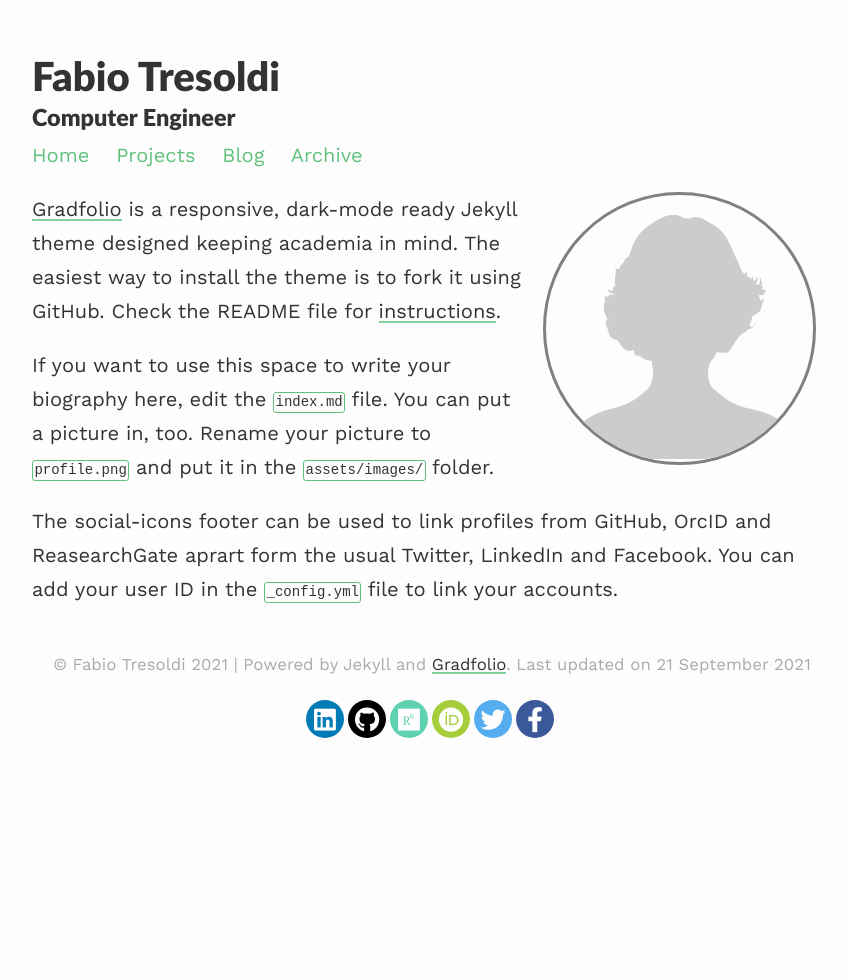
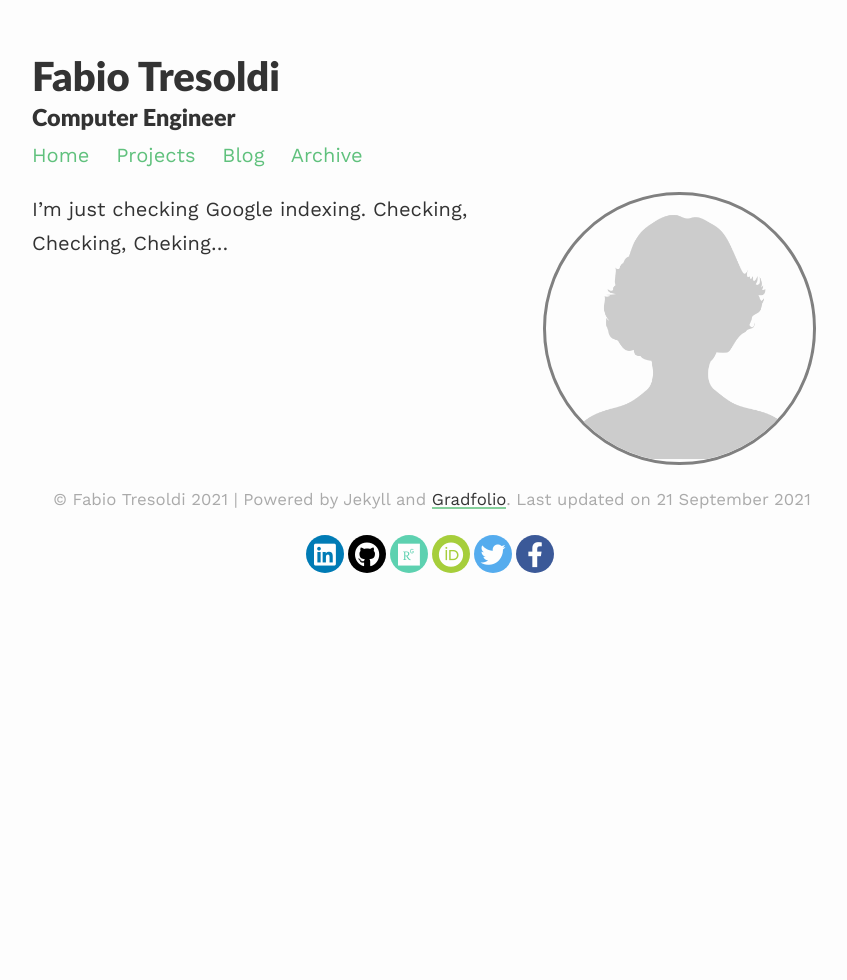
Before and after one commit to Fabio-Tresoldi/Fabio-Tresoldi, a Jekyll site: the page built from index.md, in a window 1280 px wide. Shown: the whole page, without its empty margins (208-1055 px from the left). Built offline with Jekyll 4.4.1, drawn with Linux system fonts in a browser that asks for light colours; nearby versions of some CDN libraries.

Commit message:
Update index.md

```diff
--- a/index.md
+++ b/index.md
@@ -6,9 +6,5 @@ profile:
   image: profile.png
 published: true
 ---
-
-[Gradfolio](https://github.com/jitinnair1/gradfolio){:target="_blank"} is a responsive, dark-mode ready Jekyll theme designed keeping academia in mind. The easiest way to install the theme is to fork it using GitHub. Check the README file for [instructions](https://github.com/jitinnair1/gradfolio#installation){:target="_blank"}.
-
-If you want to use this space to write your biography here, edit the `index.md` file. You can put a picture in, too. Rename your picture to `profile.png` and put it in the `assets/images/` folder.
-
-The social-icons footer can be used to link profiles from GitHub, OrcID and ReasearchGate aprart form the usual Twitter, LinkedIn and Facebook. You can add your user ID in the `_config.yml` file to link your accounts.
+I'm just checking Google indexing.
+Checking, Checking, Cheking...
```
